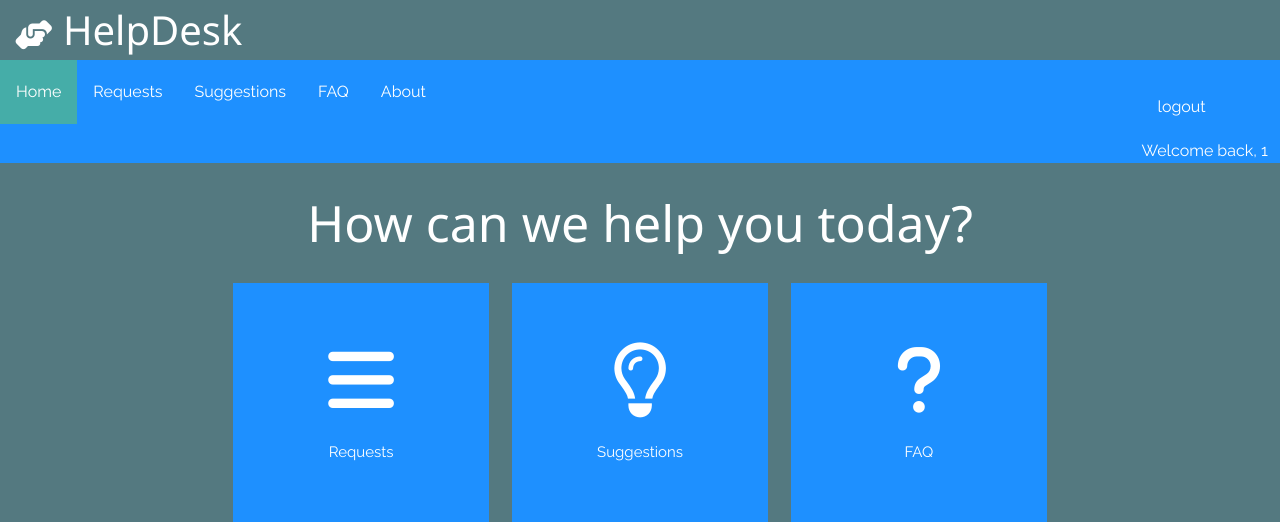
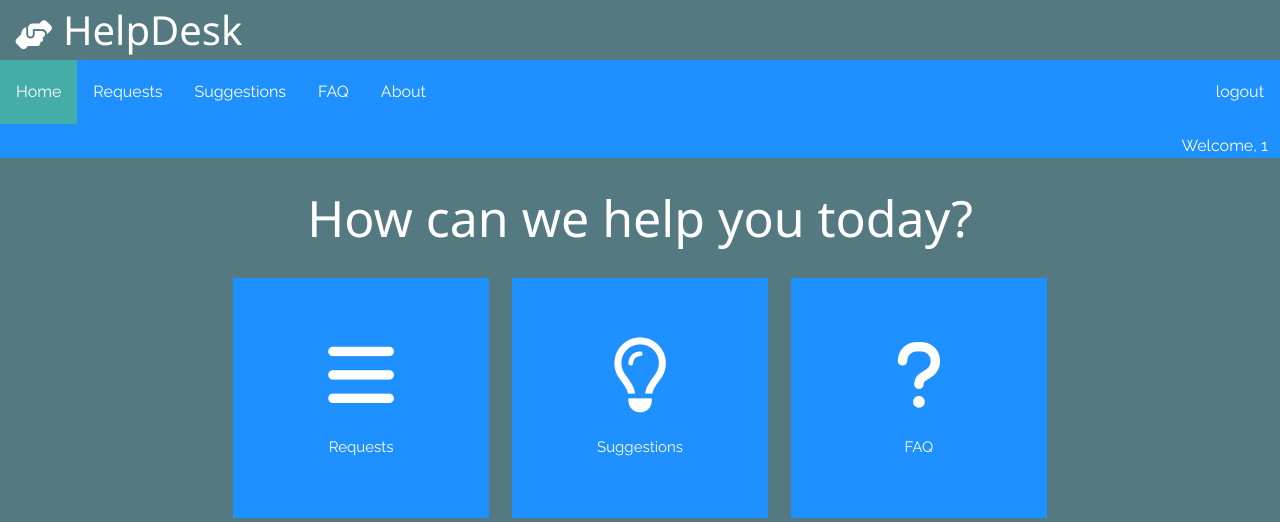
Before and after one commit to JawadAlSaeed/HelpDesk-Project, a PHP site: page /Home.php in a window 1280 px wide. Shown: the top 522 px of the page. Run offline with PHP 8.4, Linux system fonts and the light colour scheme; the visitor is signed in with stand-in values (Sample User, id 1); some libraries are stand-ins or nearby versions.

Commit message:
cleaned up the login

```diff
--- a/Home.php
+++ b/Home.php
@@ -46,13 +46,15 @@
                     <div>
                         <?php
                         if (isset($_SESSION['userId'])) {
+                            echo '<div class="aligner">';
+
                             echo '<form action="includes/logout.inc.php" method="post">
-                            <div style="float: left">
+                            <div style="float: right; padding-bottom: 10px;">
                                 <button id="log" type="submit" name="logout-submit">logout</button>
                             </div>
                             </form>';
-                            echo "<article> Welcome back, {$_SESSION['userUid']} &nbsp;&nbsp;</article>";
-                            ;
+                            echo "<article> Welcome, {$_SESSION['userUid']} &nbsp;&nbsp;</article>";
+                            echo '</div>';
                         }
                         else{
                             echo '
@@ -67,12 +69,12 @@
                                     <span class="bar"></span>
                                     </div>
                                     <button id="log" type="submit" name="login-submit">Login</button>
-
                                     </form>
                                 </div>
                                 <div style="float: right">
                                     <a style="float: right" href="signup.php">Signup</a>
-                                </div>';
+                                </div>
+                            ';
                         }
                         ?>
                     </div>
--- a/css/mainCSS.css
+++ b/css/mainCSS.css
@@ -23,11 +23,9 @@ body {
     border: none;
     outline: none;
     color: white;
-    padding: 20px 16px;
     float: right;
     background-color: inherit;
-    font-family: inherit;
-    margin: 0;
+    padding: 20px 16px;
 }
 
 ul {
@@ -55,7 +53,6 @@ li a {
     padding: 20px 16px;
     text-decoration: none;
     font-size:16px;
-
 }
 
 li a:hover,
@@ -161,7 +158,8 @@ textarea {
     color: red;
 }
 
-article{
+
+.aligner{
     float: left;
     font-size: 16px;
 }
```
